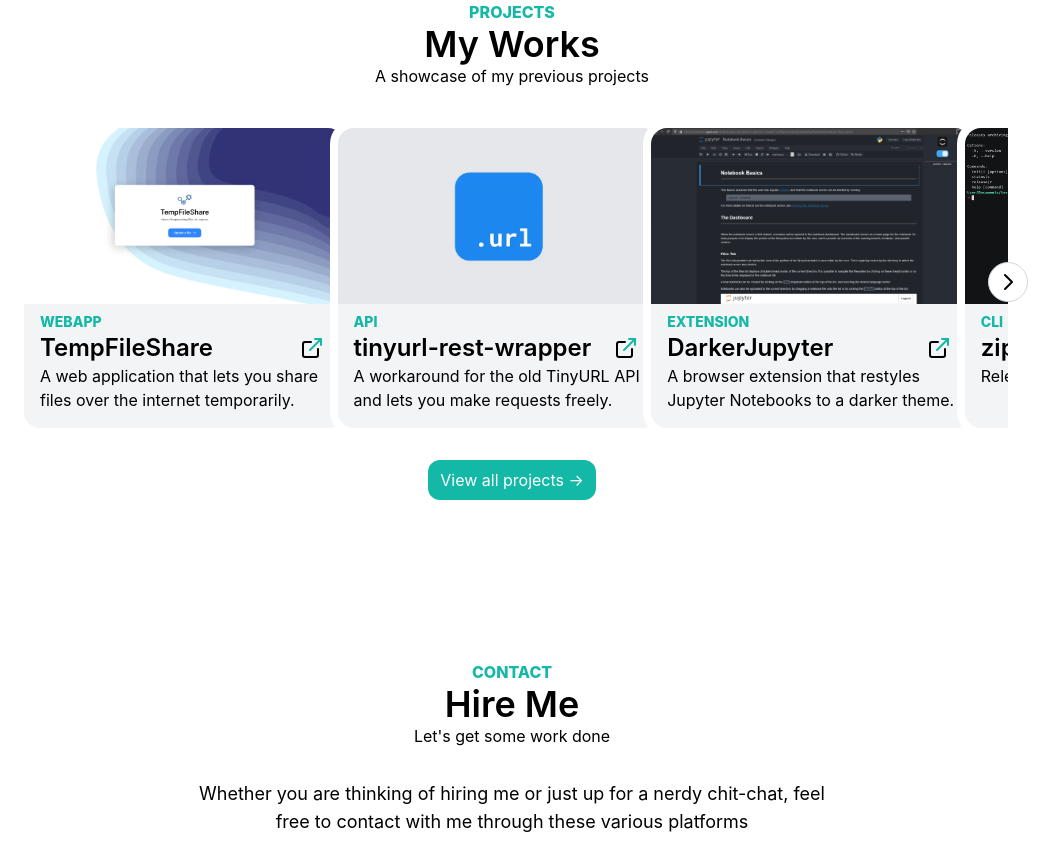
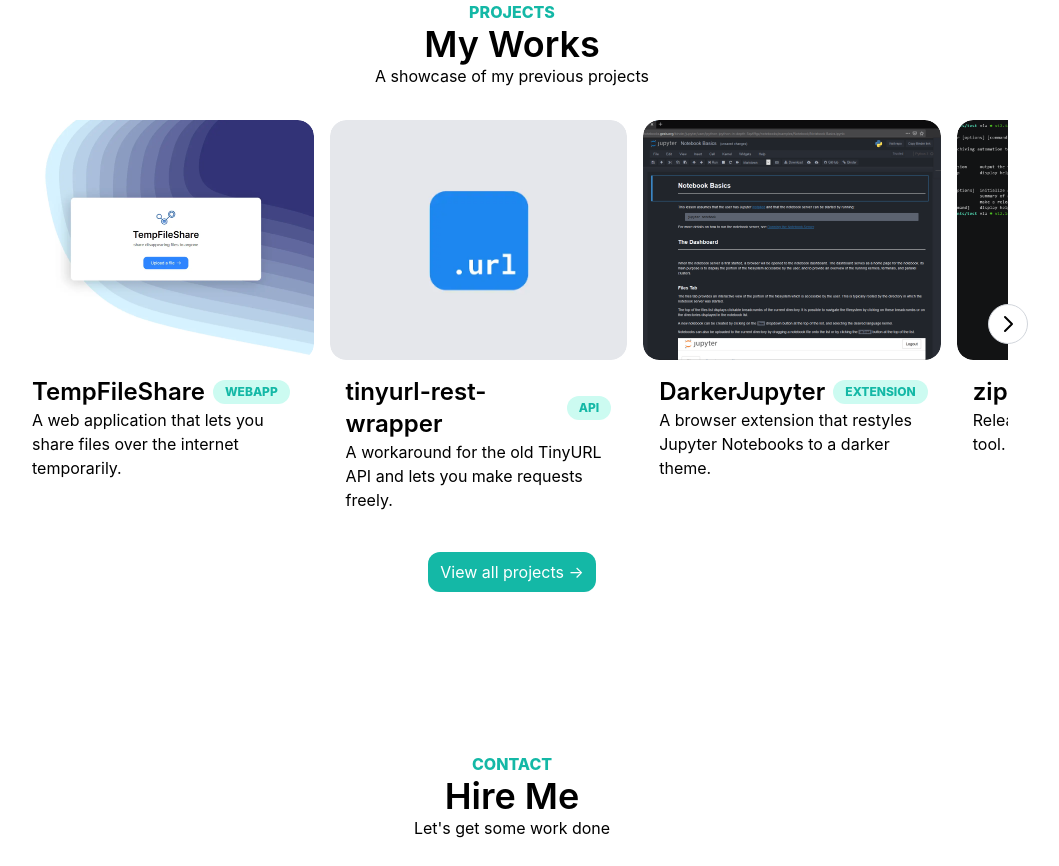
Before and after one commit to iamkentleom/website-v3, a Vue app: page / in a window 1280 px wide. Shown: the part 1220-2086 px from the top of the page, without its empty margins (128-1187 px from the left). Built offline with nearby package versions, Linux system fonts and the light colour scheme; no server answers; a web font is replaced by a local one.

Commit message:
feat(ProjectCard): redesigned cards

```diff
--- a/src/components/ProjectCard.vue
+++ b/src/components/ProjectCard.vue
@@ -1,24 +1,36 @@
 <template>
-  <div class="bg-gray-100 rounded-2xl overflow-hidden card">
-    <div class="overflow-hidden">
-      <img class="w-full h-44 object-cover" :src="link" alt="" />
-    </div>
-    <p class="uppercase text-sm text-teal-500 font-extrabold px-4 pt-2">
-      {{ type }}
-    </p>
-    <div class="flex justify-between items-start px-4">
-      <h1 class="text-2xl font-semibold">{{ title }}</h1>
-      <a
-        :href="url"
-        target="_blank"
-        rel="noreferrer"
-        class="hover:bg-gray-200 p-1 rounded-md"
-      >
-        <img class="w-6" src="@/assets/external-link.svg" alt="Link" />
-      </a>
-    </div>
-    <p class="px-4 pb-4 font-normal">{{ description }}</p>
-  </div>
+  <li class="rounded-2xl overflow-hidden">
+    <a :href="url" target="_blank" rel="noreferrer">
+      <div class="container">
+        <div class="overflow-hidden rounded-2xl">
+          <img
+            class="w-full h-60 object-cover rounded-2xl"
+            :src="link"
+            alt=""
+            loading="lazy"
+          />
+        </div>
+        <div class="overlay">
+          <div class="flex bg-teal-50 border p-4 rounded-2xl">
+            visit {{ title }} &ensp;
+            <img class="w-6" src="@/assets/external-link.svg" alt="Link" />
+          </div>
+        </div>
+      </div>
+      <div class="overflow-hidden"></div>
+      <div class="flex justify-between items-start px-4 pt-4">
+        <div class="flex items-center">
+          <h1 class="text-2xl font-semibold">{{ title }}</h1>
+          <p
+            class="bg-teal-100 uppercase text-xs text-teal-500 font-extrabold ml-2 px-3 py-1 rounded-full"
+          >
+            {{ type }}
+          </p>
+        </div>
+      </div>
+      <p class="px-4 pb-4 font-normal">{{ description }}</p>
+    </a>
+  </li>
 </template>
 
 <script>
@@ -46,12 +58,27 @@
 };
 </script>
 
-<style scoped>
-.card {
-  min-width: 20rem;
-  max-width: 20rem;
-  border: 0.5rem solid white;
-  border-radius: 1.5rem;
-  box-sizing: content-box;
+<style lang="postcss" scoped>
+.container {
+  @apply relative;
+}
+.overlay {
+  @apply hidden;
+  transition: 0.8s ease;
+}
+li:hover .overlay {
+  @apply absolute top-0 bottom-0 left-0 right-0;
+  @apply rounded-2xl;
+  @apply flex items-center justify-center;
+  transition: 0.8s ease;
+}
+.container > div > img {
+  transition: 0.8s ease;
+}
+li:hover div.container > div > img {
+  transform: scale(1.2);
+  filter: blur(4px);
+  -webkit-filter: blur(4px);
+  transition: 0.8s ease;
 }
 </style>
```
